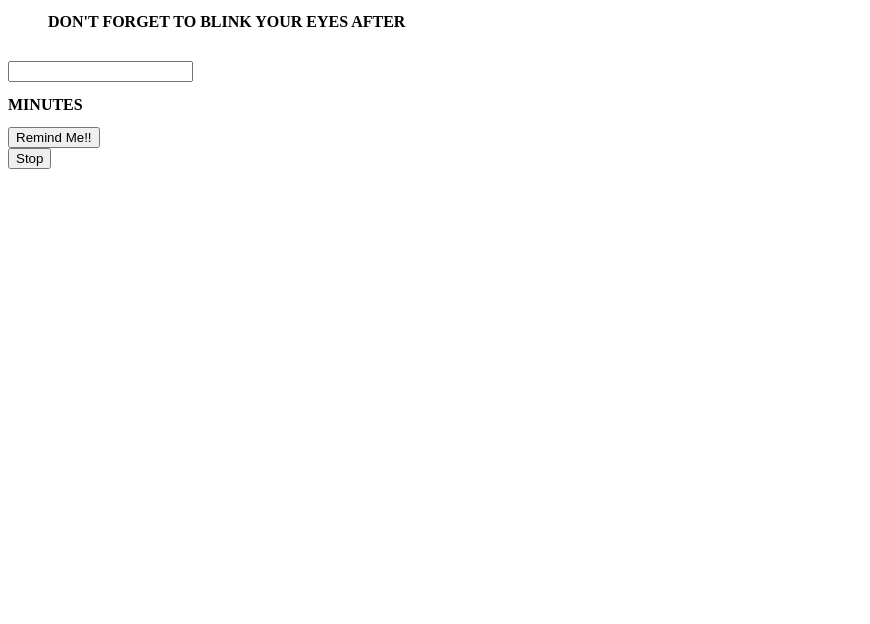
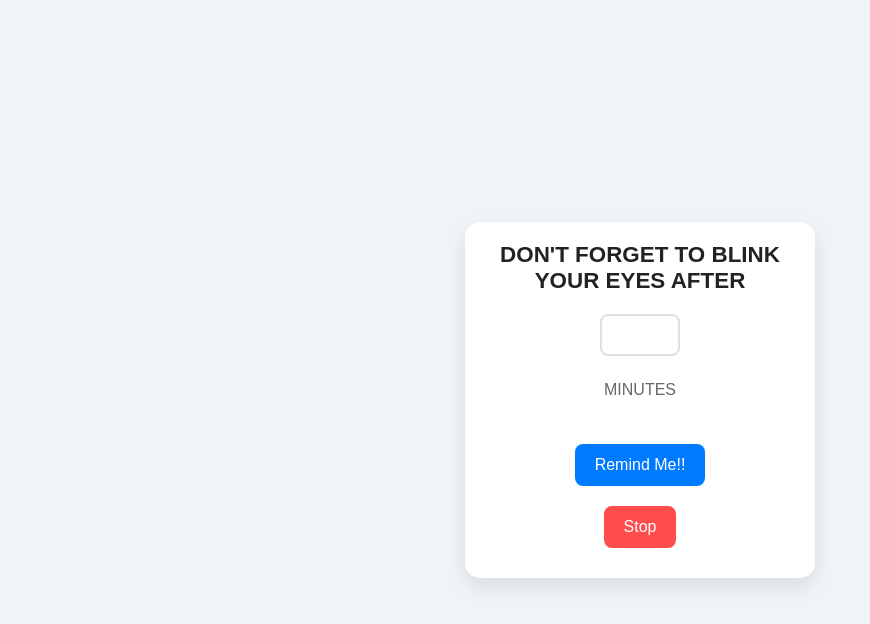
Before and after one commit to ankurrrrr7/BlinkBreak, a browser extension: page frontend/index.html in a window 1280 px wide. Shown: the whole page, without its empty margins (0-870 px from the left). Drawn offline with Linux system fonts and the light colour scheme.

Commit message:
Added css

```diff
--- a/frontend/style.css
+++ b/frontend/style.css
@@ -1,12 +1,89 @@
+/* style.css */
 
+* {
+    margin: 0;
+    padding: 0;
+    box-sizing: border-box;
+    font-family: 'Poppins', sans-serif;
+  }
 
-.main-header{
+  body {
+    display: flex;
+    justify-content: center;
+    align-items: center;
+    height: 100vh;
+    background-color: #f0f4f8;
+    color: #333;
+  }
+
+  .main {
+    background-color: #ffffff;
+    width: 350px; /* Maintained width */
+    padding: 20px; /* Maintained padding */
+    border-radius: 15px; /* Increased for a smoother look */
+    box-shadow: 0 8px 20px rgba(0, 0, 0, 0.1);
+    text-align: center;
+  }
+
+  .main-header h2 {
+    font-size: 1.4rem; /* Maintained font size */
+    font-weight: 600;
+    color: #222;
+    margin-bottom: 20px;
+  }
+
+  .input-values input {
+    width: 80px; /* Maintained width */
+    padding: 10px; /* Maintained padding */
+    font-size: 1rem; /* Maintained font size */
+    border: 2px solid #e0e0e0;
+    border-radius: 8px;
+    text-align: center;
+    margin-bottom: 25px;
+    outline: none;
+  }
+
+  .main-footer h2 {
+    font-size: 1rem; /* Maintained font size */
+    font-weight: 500;
+    color: #666;
+    margin-bottom: 20px;
+  }
+
+  .main-button button,
+  #main-stop {
+    background-color: #007bff; /* Updated color */
+    color: #fff;
+    border: none;
+    padding: 12px 20px; /* Maintained padding */
+    font-size: 1rem; /* Maintained font size */
+    font-weight: 500;
+    border-radius: 8px;
+    cursor: pointer;
+    margin-top: 15px;
+    transition: background-color 0.3s ease;
+  }
+  #error-message {
+    color: red;
+    font-size: 14px;
     margin-top: 10px;
-    margin-bottom: 30px;
-    margin-left: 40px;
-    margin-right: 40px;
-}
-h2{
-    font-size: medium;
-   font-display: 20px;
-}
+  }
+
+  .main-button button:hover,
+  #main-stop:hover {
+    background-color: #0056b3; /* Updated hover color */
+  }
+
+  #main-stop {
+    background-color: #ff4d4f; /* Updated color */
+  }
+
+  #main-stop:hover {
+    background-color: #d9363e; /* Updated hover color */
+  }
+
+  .main-button,
+  #main-stop {
+    display: inline-block;
+    margin: 10px;
+  }
```
